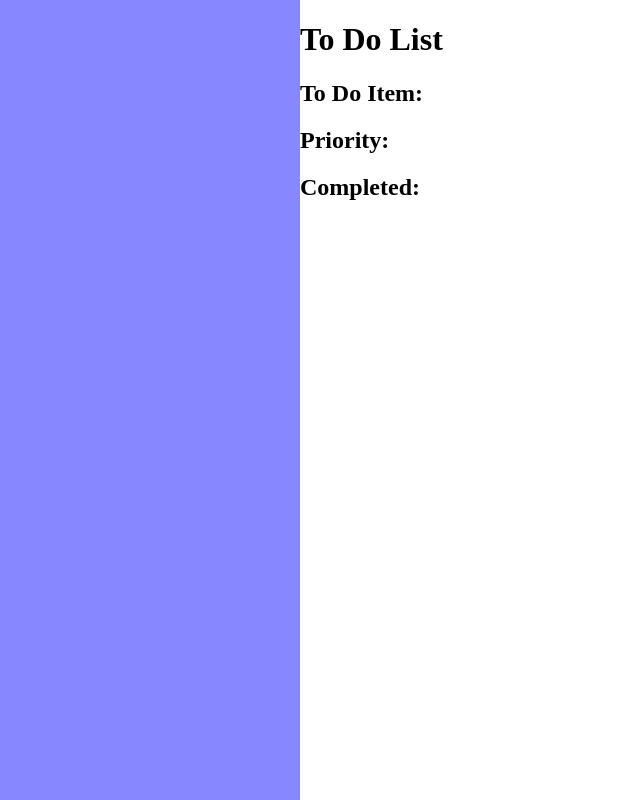
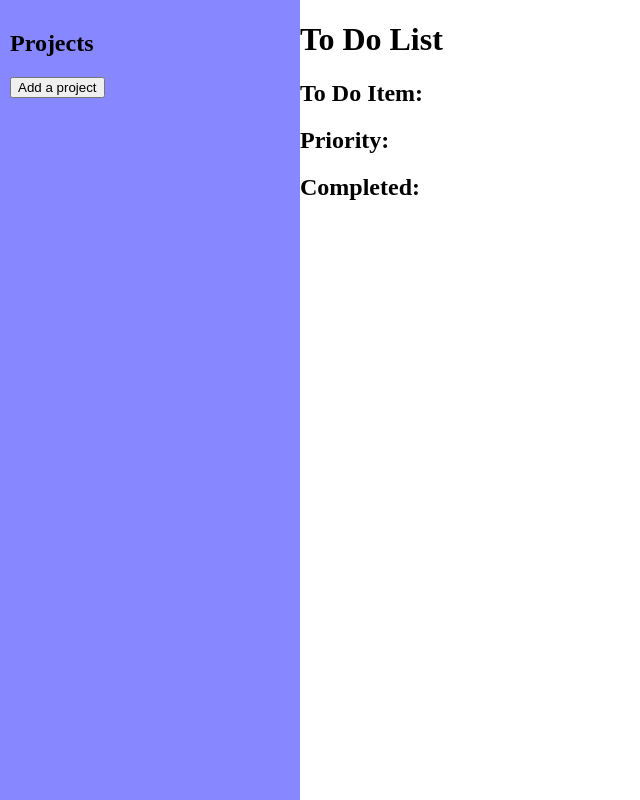
Before and after one commit to christianyarwood62/To-Do-List-Project, a website built with webpack: page src/template.html in a window 1280 px wide. Shown: the whole page, without its empty margins (0-640 px from the left). Built offline with nearby package versions, Linux system fonts and the light colour scheme.

Commit message:
Add hard code for sidebar to html

```diff
--- a/src/template.html
+++ b/src/template.html
@@ -7,6 +7,8 @@
 </head>
 <body>
     <div id="sidebar">
+        <h2 id="sidebar-title">Projects</h2>
+        <button id="add-project-btn">Add a project</button>
         <dialog id="project-dialog">
             <form id="project-form">
                 <div class="project-form-container">
```
